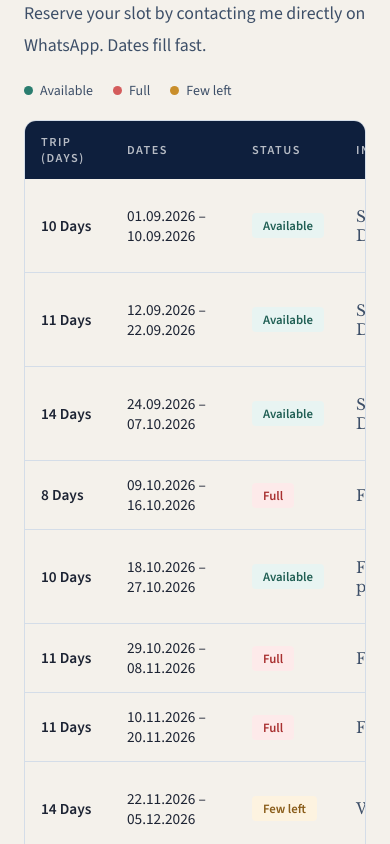
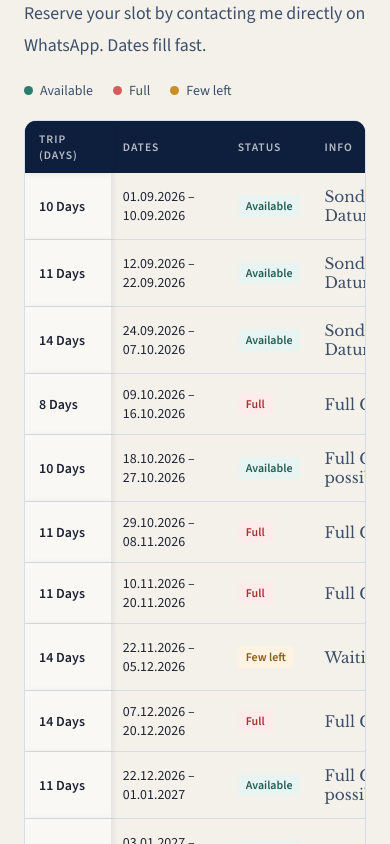
Before and after one commit to YouCanCallMeMomo/Hammerhead2, a React (Vite) app: page / in a window 390 px wide. Shown: the part 6500-7344 px from the top of the page. Built offline with nearby package versions, Linux system fonts and the light colour scheme.

Commit message:
fix: freeze first column (Trip/Days) in availability table for mobile

```diff
--- a/src/index.css
+++ b/src/index.css
@@ -248,17 +248,31 @@ nav.site-nav.scrolled { box-shadow: var(--shadow); }
 .leg { display: flex; align-items: center; gap: 7px; font-size: .82rem; color: var(--ink2); }
 .leg-dot { width: 9px; height: 9px; border-radius: 50%; flex-shrink: 0; }
 .dot-a { background: #2a7d6f; } .dot-f { background: #d45c5c; } .dot-fw { background: #c98e2a; } .dot-c { background: #4a68a8; }
-.table-wrap { overflow-x: auto; border: 1px solid var(--border); border-radius: var(--r); }
-table.slots { width: 100%; border-collapse: collapse; min-width: 600px; }
+.table-wrap { overflow-x: auto; border: 1px solid var(--border); border-radius: var(--r); -webkit-overflow-scrolling: touch; }
+table.slots { width: 100%; border-collapse: separate; border-spacing: 0; min-width: 560px; }
 table.slots thead { background: var(--navy); }
 table.slots th {
   padding: 13px 16px; text-align: left;
   font-family: var(--font-body); font-size: .72rem; font-weight: 600;
   letter-spacing: 1.5px; text-transform: uppercase; color: rgba(255,255,255,.7);
+  position: sticky; top: 0; background: var(--navy); z-index: 2;
+}
+/* Freeze first column header */
+table.slots th:first-child {
+  position: sticky; left: 0; z-index: 3;
+  background: var(--navy);
+  box-shadow: 2px 0 6px rgba(14,31,61,.12);
 }
 table.slots td { padding: 14px 16px; font-size: .9rem; border-bottom: 1px solid var(--border); vertical-align: middle; }
 table.slots tr:last-child td { border-bottom: none; }
 table.slots tr:hover td { background: var(--teal-lt); }
+/* Freeze first column cells */
+table.slots td:first-child {
+  position: sticky; left: 0; z-index: 1;
+  background: var(--cream);
+  box-shadow: 2px 0 6px rgba(14,31,61,.08);
+}
+table.slots tr:hover td:first-child { background: var(--teal-lt); }
 .trip-name { font-weight: 600; color: var(--ink); }
 .trip-route { font-size: .78rem; color: var(--ink3); margin-top: 2px; }
 .pill { display: inline-flex; align-items: center; gap: 5px; padding: 4px 11px; border-radius: 4px; font-size: .75rem; font-weight: 600; }
@@ -414,4 +428,11 @@ footer.site-footer a:hover { color: #7ecec6; }
   .boat-specs { grid-template-columns: repeat(2,1fr); }
   .wa-float .wa-label { display: none; }
   .wa-float { padding: 12px 14px; }
+
+  /* Table mobile: tighter padding, smaller fonts */
+  table.slots th { padding: 10px 12px; font-size: .68rem; letter-spacing: 1px; }
+  table.slots td { padding: 11px 12px; font-size: .82rem; }
+  table.slots th:first-child, table.slots td:first-child { padding-left: 14px; min-width: 80px; }
+  .book-link { padding: 5px 10px; font-size: .72rem; }
+  .pill { padding: 3px 8px; font-size: .7rem; }
 }
```
